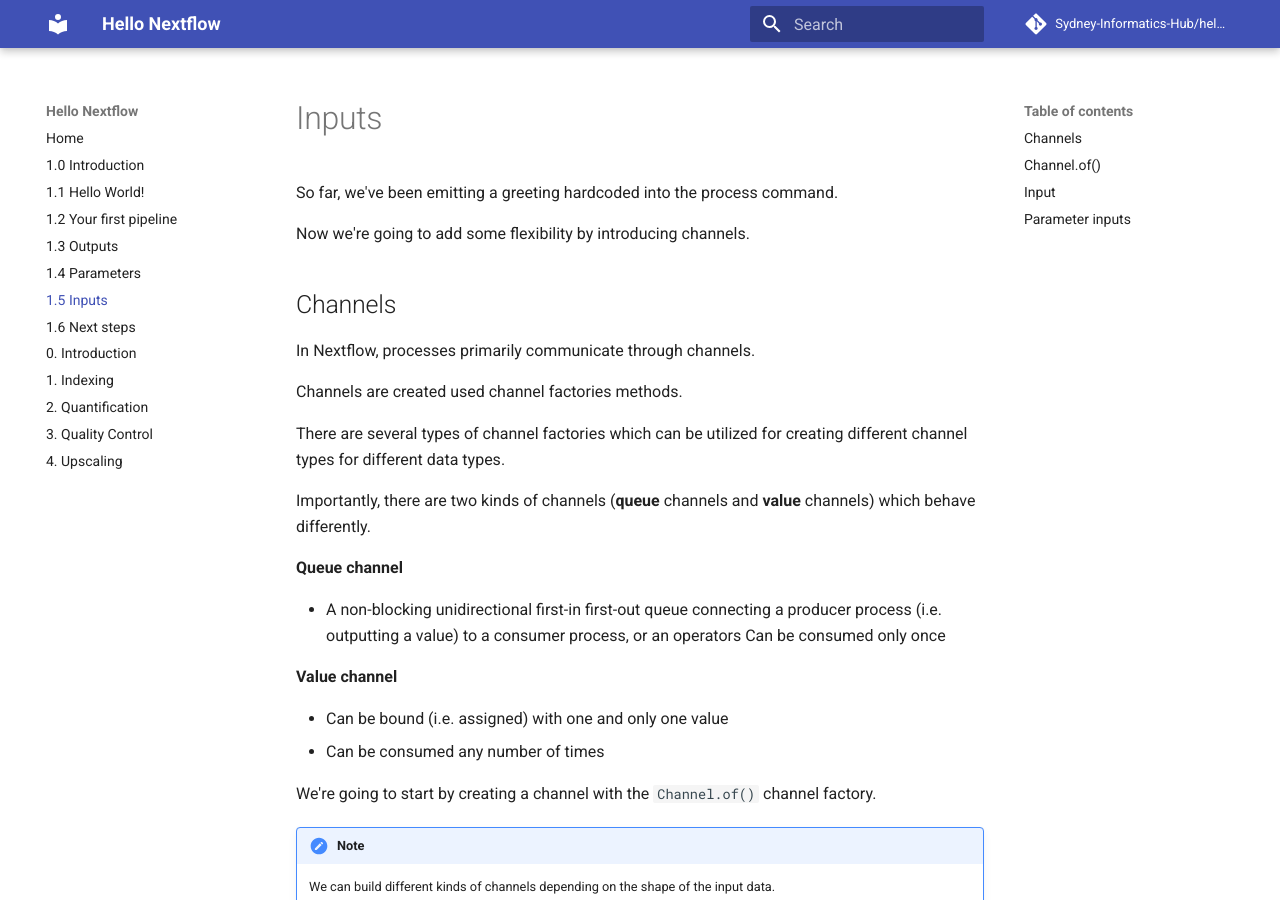
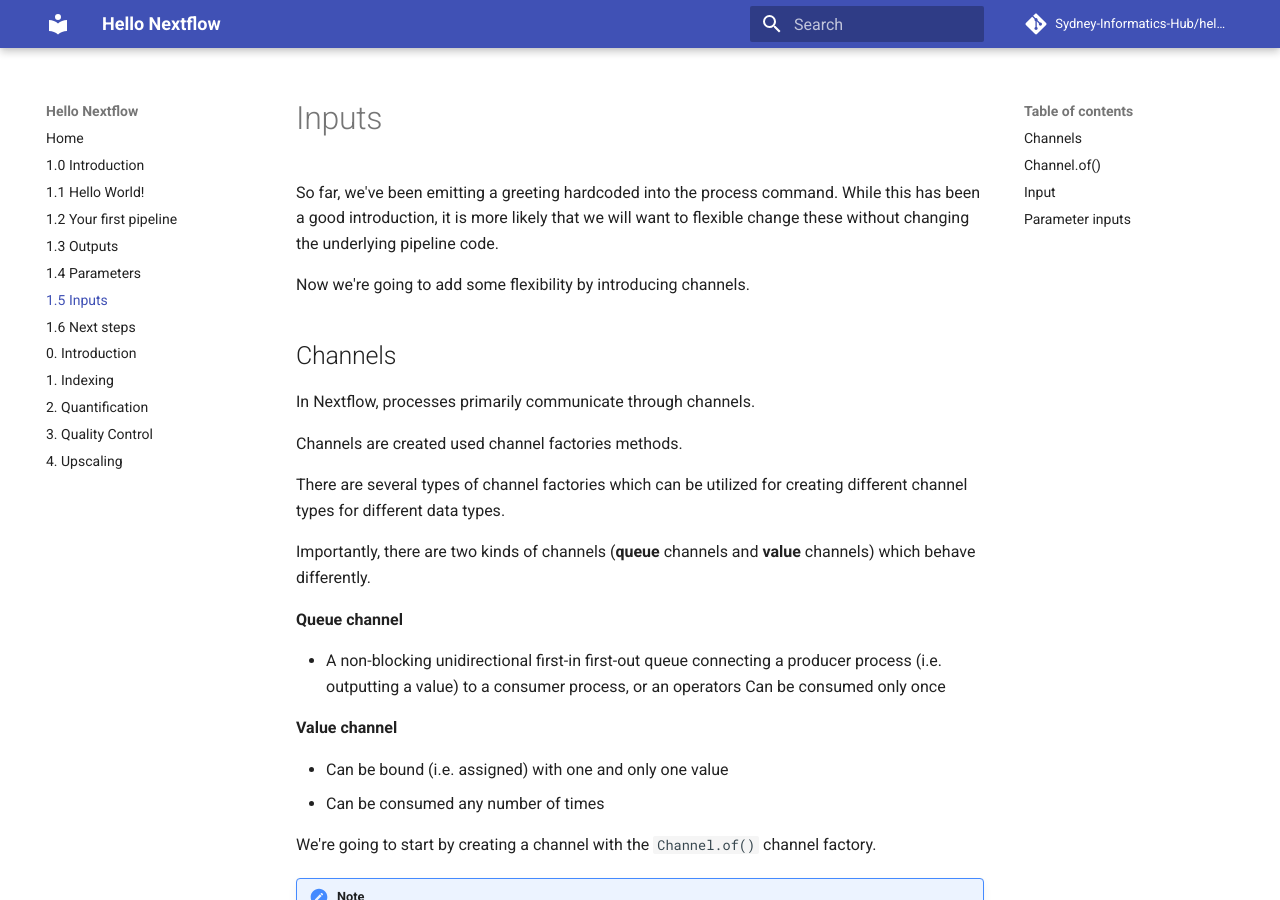
Before and after one commit to Sydney-Informatics-Hub/hello-nextflow, an MkDocs documentation site: the page built from docs/session1/05_inputs.md, in a window 1280 px wide and 900 px high. Built offline with MkDocs 1.6.1 and Material for MkDocs 9.7.7, drawn with Linux system fonts in a browser that asks for light colours; comment, search, counter and statistics services are not loaded.

Commit message:
Quick tidy again

```diff
--- a/docs/session1/05_inputs.md
+++ b/docs/session1/05_inputs.md
@@ -1,6 +1,6 @@
 # Inputs
 
-So far, we've been emitting a greeting hardcoded into the process command.
+So far, we've been emitting a greeting hardcoded into the process command. While this has been a good introduction, it is more likely that we will want to flexible change these without changing the underlying pipeline code.
 
 Now we're going to add some flexibility by introducing channels.
 
```
Also changed, not shown: docs/session1/00_intro.md (+1 -0 lines), docs/session1/02_hellonf.md (+2 -0 lines).
